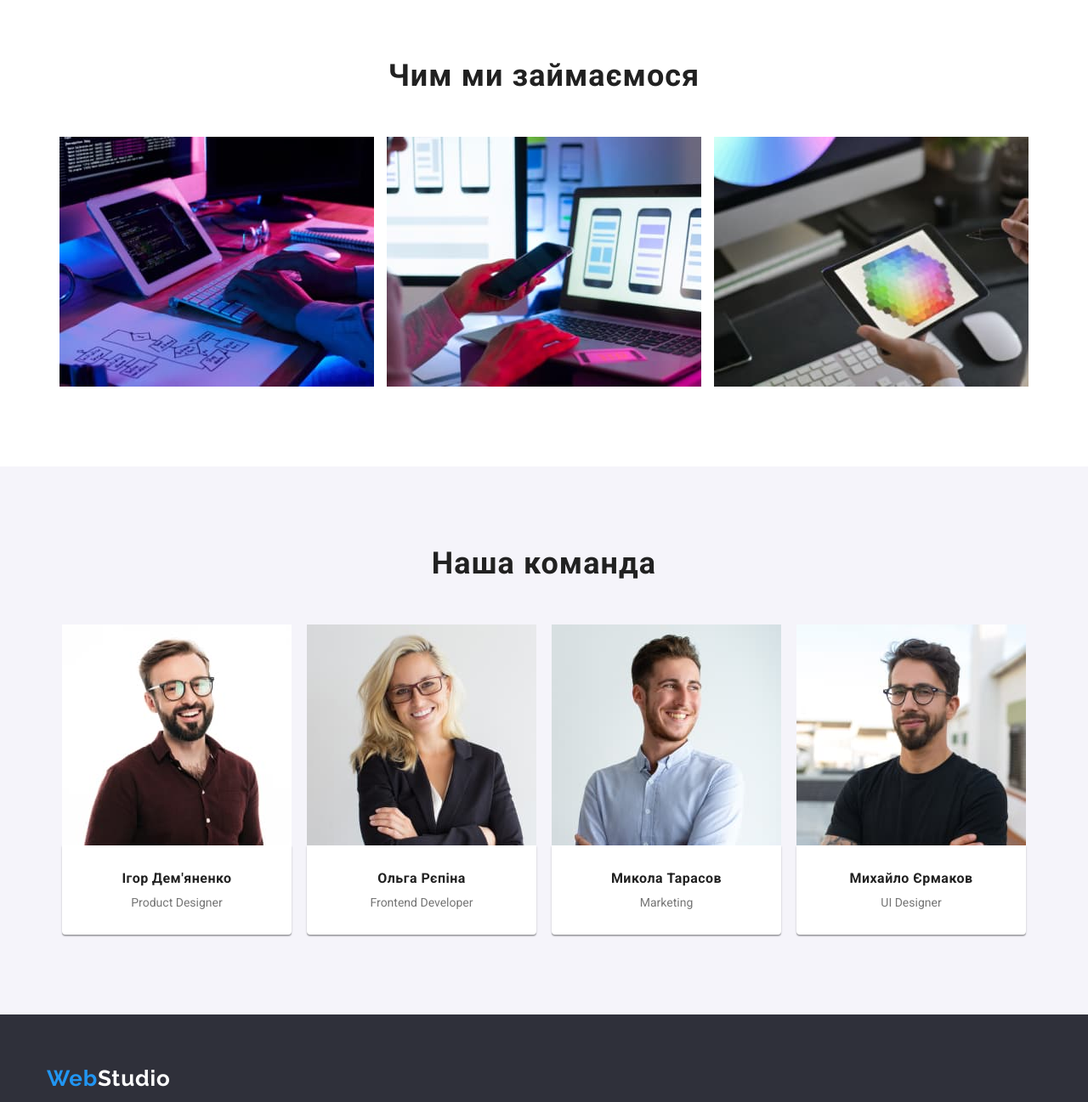
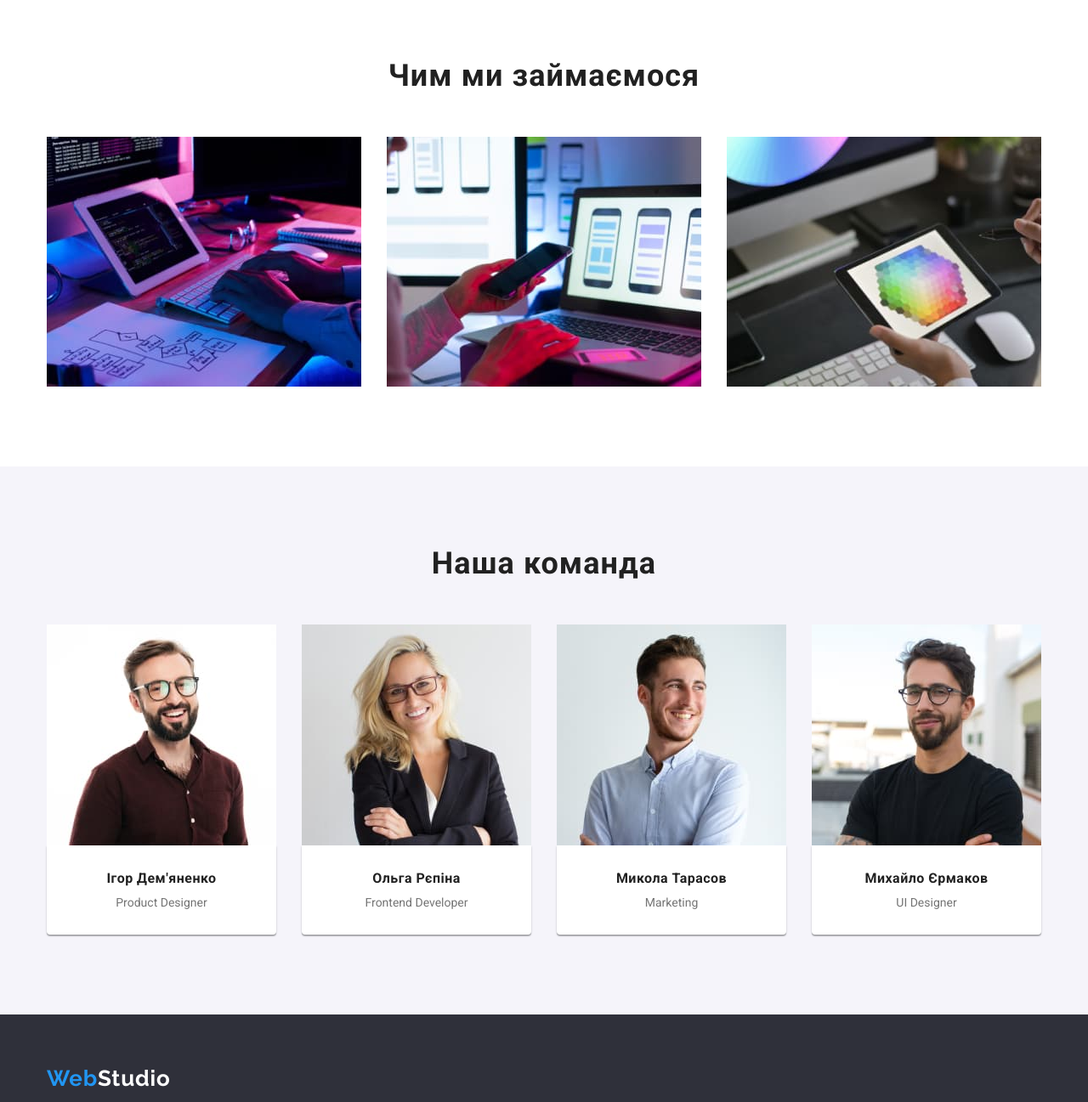
Before and after one commit to Ynln69/goit-markup-hw-03, a plain HTML site: page index.html in a window 1280 px wide. Shown: the part 1008-2305 px from the top of the page at 85% size. Drawn offline with nearby package versions, Linux system fonts and the light colour scheme.

Commit message:
Фінальні штрихи

```diff
--- a/css/style.css
+++ b/css/style.css
@@ -240,7 +240,9 @@ img {
 .about-list {
   display: flex;
   flex-direction: row;
-  justify-content: space-evenly;
+}
+.about-item:not(:last-child) {
+  margin-right: 30px;
 }
 /* Стилізація секції "Наша команда" */
 .team {
@@ -250,12 +252,9 @@ img {
 .team-list {
   display: flex;
   flex-direction: row;
-  justify-content: space-evenly;
 }
-.team-item {
-  width: 270px;
-
-  text-align: center;
+.team-item:not(:last-child) {
+  margin-right: 30px;
 }
 .team-title {
   margin-bottom: 10px;
@@ -274,6 +273,7 @@ img {
   border-radius: 0px 0px 4px 4px;
 
   background-color: var(--main-light-color);
+  text-align: center;
 }
 /* Стилізація підвалу сторінок */
 .footer {
@@ -328,10 +328,16 @@ img {
   display: flex;
   flex-direction: row;
   justify-content: center;
+  margin-bottom: 50px;
+}
+.filter-item:not(:last-child) {
+  margin-right: 8px;
 }
 .filter-button {
   padding-top: 6px;
+  padding-right: 22px;
   padding-bottom: 6px;
+  padding-left: 22px;
   border-radius: 4px;
   border: none;
   cursor: pointer;
```
